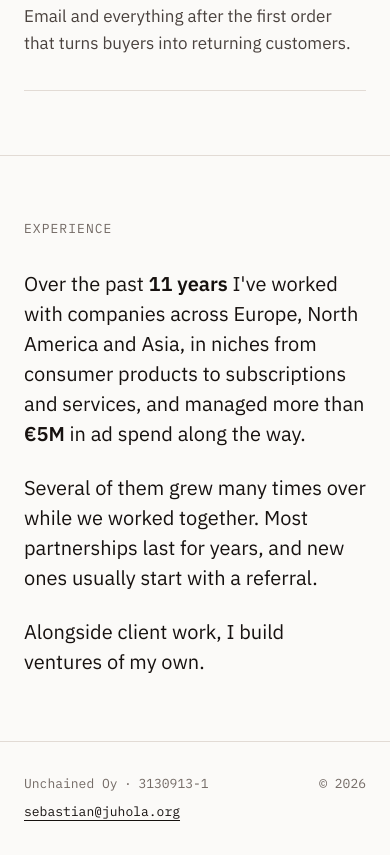
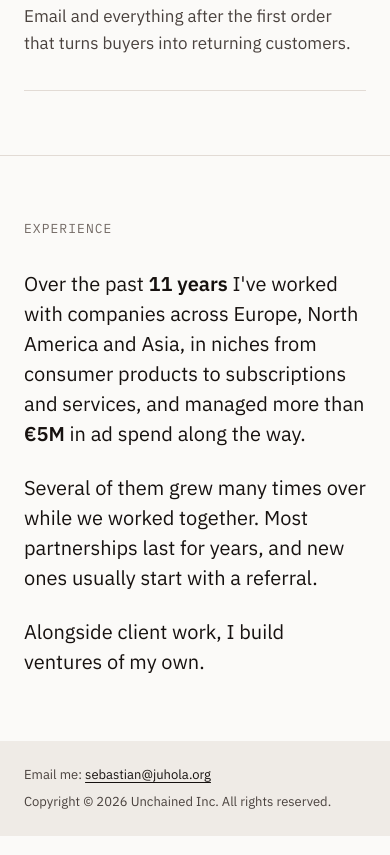
Before and after one commit to sebastianjuhola/juhola-site, a plain HTML site: page index.html in a window 390 px wide. Shown: the part 1725-2580 px from the top of the page. Drawn offline with Linux system fonts and the light colour scheme.

Commit message:
New footer: email and copyright on stone band

```diff
--- a/index.html
+++ b/index.html
@@ -25,7 +25,7 @@
 @font-face{font-family:"IBM Plex Mono";font-style:normal;font-weight:400;font-display:swap;src:url(/assets/fonts/ibm-plex-mono-latin-400-normal.woff2) format("woff2")}
 
 :root{
-  --ground:#FBFAF8; --ink:#16110F; --ink-2:#4A423E; --muted:#736A65; --rule:#E2DBD5;
+  --ground:#FBFAF8; --ink:#16110F; --ink-2:#4A423E; --muted:#736A65; --rule:#E2DBD5; --stone:#EFEBE6;
   --sans:"IBM Plex Sans",system-ui,sans-serif; --mono:"IBM Plex Mono",ui-monospace,monospace;
   --gutter:48px; --section:128px;
 }
@@ -74,9 +74,9 @@ a:focus-visible{outline:2px solid var(--ink);outline-offset:4px}
 .experience strong{font-weight:600}
 
 /* Footer */
-.site-footer{border-top:1px solid var(--rule)}
-.site-footer .wrap{padding-top:32px;padding-bottom:32px;display:flex;flex-wrap:wrap;justify-content:space-between;gap:16px;font-family:var(--mono);font-size:13px;line-height:1.6;color:var(--muted)}
-.site-footer .sep{margin:0 .5em}
+.site-footer{background:var(--stone)}
+.site-footer .wrap{padding-top:24px;padding-bottom:24px;display:flex;justify-content:space-between;align-items:baseline;gap:8px 16px;font-size:13px;line-height:1.5;color:var(--ink-2)}
+.site-footer a{text-underline-offset:3px}
 
 /* Tablet */
 @media (max-width:1024px){
@@ -102,10 +102,7 @@ a:focus-visible{outline:2px solid var(--ink);outline-offset:4px}
   .area .num{margin-bottom:16px}
   .area p{margin-top:8px;font-size:17px}
   .experience{font-size:20px}
-  .site-footer .wrap{flex-wrap:nowrap;align-items:flex-start;gap:16px}
-  .site-footer .company{display:block}
-  .site-footer .sep-mail{display:none}
-  .site-footer .company a{display:block;width:max-content;margin-top:8px}
+  .site-footer .wrap{flex-direction:column;gap:8px}
 }
 </style>
 </head>
@@ -173,8 +170,8 @@ a:focus-visible{outline:2px solid var(--ink);outline-offset:4px}
 
 <footer class="site-footer">
   <div class="wrap">
-    <span class="company"><span>Unchained Oy</span><span class="sep">·</span><span>3130913-1</span><span class="sep sep-mail">·</span><a href="mailto:sebastian@juhola.org">sebastian@juhola.org</a></span>
-    <span>© 2026</span>
+    <p>Email me: <a href="mailto:sebastian@juhola.org">sebastian@juhola.org</a></p>
+    <p>Copyright © 2026 Unchained Inc. All rights reserved.</p>
   </div>
 </footer>
 
```
